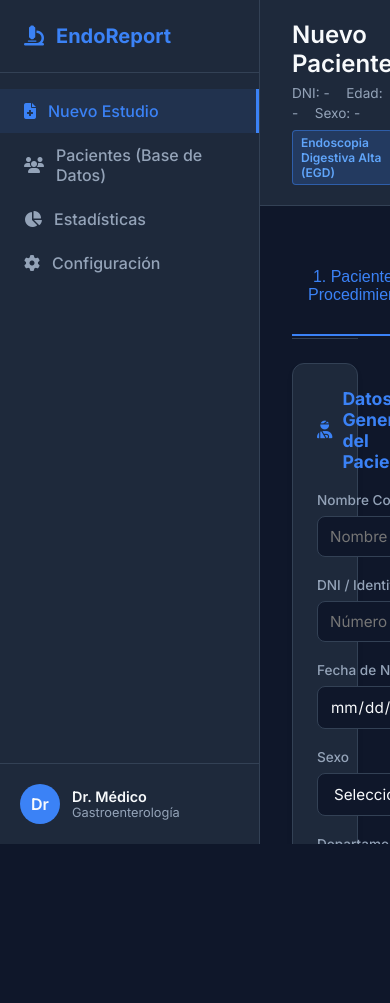
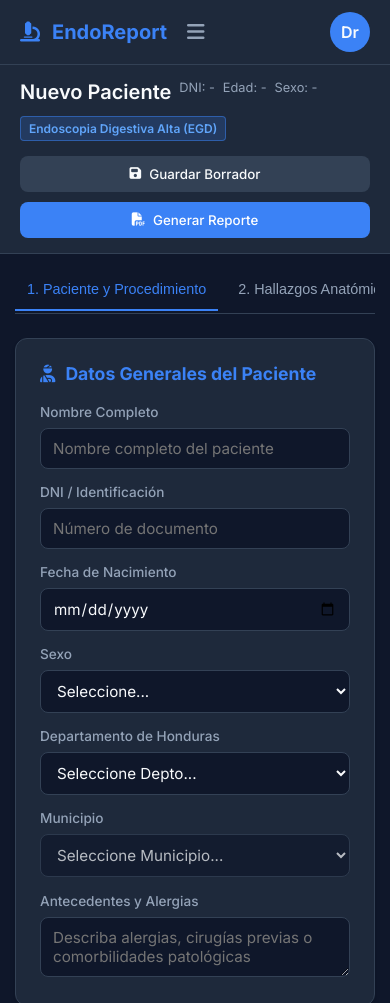
Before and after one commit to jomaperez60/AppEndoscopia, a plain HTML site: page index.html in a window 390 px wide. Shown: the top 1003 px of the page. Before the commit the page ends 844 px from the top, so only its background shows below. Drawn offline with Linux system fonts and the light colour scheme.

Commit message:
feat: Implement responsive design adjustments across the application and add a functional mobile navigation toggle.

```diff
--- a/app.js
+++ b/app.js
@@ -130,19 +130,40 @@ document.addEventListener('DOMContentLoaded', () => {
         });
     }
 
+    // Mobile Menu Toggle
+    const mobileMenuToggle = document.getElementById('mobile-menu-toggle');
+    const sideNav = document.querySelector('.sidebar nav');
+    if(mobileMenuToggle && sideNav) {
+        mobileMenuToggle.addEventListener('click', (e) => {
+            e.stopPropagation();
+            sideNav.classList.toggle('active');
+            const icon = mobileMenuToggle.querySelector('i');
+            if(sideNav.classList.contains('active')) {
+                icon.classList.replace('fa-bars', 'fa-times');
+            } else {
+                icon.classList.replace('fa-times', 'fa-bars');
+            }
+        });
+
+        // Close menu when clicking outside
+        document.addEventListener('click', (e) => {
+            if (sideNav.classList.contains('active') && !sideNav.contains(e.target) && e.target !== mobileMenuToggle) {
+                sideNav.classList.remove('active');
+                mobileMenuToggle.querySelector('i').classList.replace('fa-times', 'fa-bars');
+            }
+        });
+
+        // Close menu when clicking a nav item
+        sideNav.querySelectorAll('.nav-item').forEach(item => {
+            item.addEventListener('click', () => {
+                sideNav.classList.remove('active');
+                mobileMenuToggle.querySelector('i').classList.replace('fa-times', 'fa-bars');
+            });
+        });
+    }
+
     updateTopbar();
-
-    const planEl = document.getElementById('plan');
-    if(planEl) planEl.addEventListener('input', (e) => state.plan = e.target.value);
-
-    // Image Tagging System - Listeners for interactive diagram
-    const tagOverlay = document.getElementById('tag-overlay');
-    if(tagOverlay) {
-        tagOverlay.addEventListener('click', handleDiagramClick);
-    }
 });
-
-// --- View Switching Logic ---
 
 function switchMainView(view) {
     const newView = document.getElementById('dynamic-view');
--- a/index.html
+++ b/index.html
@@ -15,6 +15,7 @@
             <div class="logo">
                 <i class="fa-solid fa-microscope"></i>
                 <span>EndoReport</span>
+                <button id="mobile-menu-toggle" class="btn-icon"><i class="fa-solid fa-bars"></i></button>
             </div>
             <nav>
                 <a href="#" class="nav-item active" id="nav-new" onclick="resetForm()"><i class="fa-solid fa-file-medical"></i> <span>Nuevo Estudio</span></a>
--- a/styles.css
+++ b/styles.css
@@ -21,13 +21,23 @@ body {
     background-color: var(--bg-dark);
     color: var(--text-main);
     font-family: var(--font-sans);
-    height: 100vh;
-    overflow: hidden;
+    min-height: 100vh;
+    overflow-x: hidden;
 }
 
-#app-container { display: flex; height: 100vh; }
+#app-container {
+    display: flex;
+    min-height: 100vh;
+}
 
-.sidebar { width: 260px; background-color: var(--bg-card); border-right: 1px solid var(--border); display: flex; flex-direction: column; }
+.sidebar {
+    width: 260px;
+    background-color: var(--bg-card);
+    border-right: 1px solid var(--border);
+    display: flex;
+    flex-direction: column;
+    transition: all 0.3s ease;
+}
 .logo { padding: 24px; font-size: 1.25rem; font-weight: 700; display: flex; align-items: center; gap: 12px; color: var(--primary); border-bottom: 1px solid var(--border); }
 .sidebar nav { padding: 16px 0; flex: 1; }
 .nav-item { display: flex; align-items: center; gap: 12px; padding: 12px 24px; color: var(--text-muted); text-decoration: none; font-weight: 500; transition: all 0.2s ease; }
@@ -38,10 +48,30 @@ body {
 .info .name { display: block; font-weight: 600; font-size: 0.9rem; }
 .info .role { display: block; font-size: 0.8rem; color: var(--text-muted); }
 
-.main-content { flex: 1; display: flex; flex-direction: column; overflow-y: auto; }
-.topbar { padding: 20px 32px; background-color: var(--bg-card); border-bottom: 1px solid var(--border); display: flex; justify-content: space-between; align-items: center; }
-.patient-banner h2 { font-size: 1.5rem; margin-bottom: 4px; font-weight: 600; }
-.patient-info .tag { font-size: 0.85rem; color: var(--text-muted); margin-right: 12px; }
+.main-content {
+    flex: 1;
+    display: flex;
+    flex-direction: column;
+    min-width: 0;
+}
+.topbar {
+    padding: 16px 24px;
+    background-color: var(--bg-card);
+    border-bottom: 1px solid var(--border);
+    display: flex;
+    justify-content: space-between;
+    align-items: center;
+    flex-wrap: wrap;
+    gap: 15px;
+}
+.patient-banner {
+    display: flex;
+    flex-direction: column;
+    gap: 4px;
+}
+.patient-banner h2 { font-size: 1.25rem; margin-bottom: 0; font-weight: 600; }
+.patient-info { display: flex; flex-wrap: wrap; gap: 8px; }
+.patient-info .tag { font-size: 0.8rem; color: var(--text-muted); margin-right: 0; }
 .badge { display: inline-block; padding: 4px 8px; border-radius: 4px; font-size: 0.75rem; font-weight: 600; margin-top: 8px; }
 .badge.info { background-color: rgba(59, 130, 246, 0.2); color: #60a5fa; border: 1px solid rgba(59, 130, 246, 0.5); }
 
@@ -51,11 +81,50 @@ body {
 .btn-secondary { background-color: var(--secondary); color: var(--text-main); }
 .btn-secondary:hover { background-color: var(--secondary-hover); }
 .btn-outline { background-color: transparent; border: 1px solid var(--border); color: var(--text-main); }
-.btn-outline:hover { background-color: var(--secondary); border-color: var(--text-muted); }
+.btn-icon {
+    background: none;
+    border: none;
+    color: var(--text-muted);
+    font-size: 1.25rem;
+    cursor: pointer;
+    display: none;
+    padding: 8px;
+    border-radius: 50%;
+    transition: all 0.2s;
+}
+.btn-icon:hover {
+    background-color: rgba(255, 255, 255, 0.05);
+    color: var(--text-main);
+}
 
-.content-body { padding: 32px; max-width: 1200px; margin: 0 auto; width: 100%; }
-.tabs { display: flex; gap: 16px; margin-bottom: 24px; border-bottom: 1px solid var(--border); padding-bottom: 2px; }
-.tab { background: none; border: none; color: var(--text-muted); padding: 12px 16px; font-size: 1rem; font-weight: 500; cursor: pointer; border-bottom: 2px solid transparent; transition: all 0.2s; }
+.content-body {
+    padding: 24px;
+    max-width: 1400px;
+    margin: 0 auto;
+    width: 100%;
+}
+.tabs {
+    display: flex;
+    gap: 8px;
+    margin-bottom: 24px;
+    border-bottom: 1px solid var(--border);
+    padding-bottom: 2px;
+    overflow-x: auto;
+    scrollbar-width: none;
+}
+.tabs::-webkit-scrollbar { display: none; }
+.tab {
+    background: none;
+    border: none;
+    color: var(--text-muted);
+    padding: 12px 12px;
+    font-size: 0.9rem;
+    font-weight: 500;
+    cursor: pointer;
+    border-bottom: 2px solid transparent;
+    transition: all 0.2s;
+    white-space: nowrap;
+}
 .tab:hover { color: var(--text-main); }
 .tab.active { color: var(--primary); border-bottom-color: var(--primary); }
 
@@ -112,8 +181,25 @@ select:focus, input:focus, textarea:focus { border-color: var(--primary); }
 .mst-btn:hover { border-color: var(--primary); }
 .mst-btn.selected { background-color: rgba(59, 130, 246, 0.2); border-color: var(--primary); color: #60a5fa; font-weight: 500; }
 
+.image-workspace {
+    display: flex;
+    gap: 20px;
+    height: auto;
+    min-height: 600px;
+}
+
+#gi-diagram-container {
+    position: relative;
+    width: 100%;
+    height: 100%;
+    padding: 5px;
+    display: flex;
+    align-items: center;
+    justify-content: center;
+}
 .diagram-panel {
-    width: 400px;
+    flex: 1;
+    min-width: 300px;
     background: white;
     border-radius: var(--radius-md);
     position: relative;
@@ -123,8 +209,6 @@ select:focus, input:focus, textarea:focus { border-color: var(--primary); }
     border: 2px solid var(--border);
     overflow: hidden;
 }
-
-#gi-diagram-container { position: relative; width: 100%; height: 100%; padding: 5px; }
 #gi-diagram-img { width: 100%; height: 100%; object-fit: contain; display: block; }
 .finding-item { padding: 12px 16px; background-color: rgba(255, 255, 255, 0.03); border: 1px solid var(--border); border-radius: var(--radius-md); margin-bottom: 10px; display: flex; justify-content: space-between; align-items: center; }
 .finding-item .body p { font-size: 0.95rem; font-weight: 500; }
@@ -141,7 +225,6 @@ select:focus, input:focus, textarea:focus { border-color: var(--primary); }
 @keyframes fadeIn { from { opacity: 0; transform: translateY(-10px); } to { opacity: 1; transform: translateY(0); } }
 
 /* Image Workspace Styles (Workstation Mode) */
-.image-workspace { height: 600px; }
 
 .img-tile {
     background: var(--bg-dark);
@@ -233,3 +316,64 @@ select:focus, input:focus, textarea:focus { border-color: var(--primary); }
     font-size: 14px;
     pointer-events: none;
 }
+
+/* RESPONSIVE DESIGN */
+@media (max-width: 1024px) {
+    .sidebar { width: 220px; }
+    .image-workspace { height: auto; }
+    .diagram-panel { width: 100%; max-width: 500px; height: 500px; }
+}
+
+@media (max-width: 768px) {
+    #app-container { flex-direction: column; }
+    #mobile-menu-toggle { display: block; }
+    .sidebar {
+        width: 100%;
+        height: auto;
+        border-right: none;
+        border-bottom: 1px solid var(--border);
+        flex-direction: row;
+        justify-content: space-between;
+        align-items: center;
+        position: sticky;
+        top: 0;
+        z-index: 1000;
+    }
+    .logo { border-bottom: none; padding: 12px 20px; }
+    .sidebar nav {
+        display: none; /* In a real app, I'd add a toggle, but for now let's simplify */
+        position: absolute;
+        top: 60px;
+        left: 0;
+        width: 100%;
+        background: var(--bg-card);
+        z-index: 100;
+        border-bottom: 1px solid var(--border);
+    }
+    .sidebar nav.active { display: block; }
+    .user-profile { border-top: none; padding: 12px 20px; }
+    .user-profile .info { display: none; }
+
+    .topbar { padding: 15px 20px; }
+    .content-body { padding: 15px; }
+
+    .form-grid { grid-template-columns: 1fr; gap: 15px; }
+
+    .image-workspace { flex-direction: column; height: auto; }
+    .gallery-grid { height: 400px; }
+    .labels-sidebar { width: 100% !important; flex-direction: row !important; flex-wrap: wrap; gap: 8px; }
+    .labels-sidebar button { flex: 1; min-width: 100px; }
+    .labels-sidebar input { flex: 1; min-width: 150px; }
+
+    .diagram-panel { width: 100%; height: 400px; margin-top: 15px; }
+
+    .modal-content { width: 95%; max-height: 95vh; }
+    .report-modal-content { width: 95%; }
+    .btn { width: 100%; justify-content: center; }
+    .actions { width: 100%; display: flex; flex-direction: column; gap: 10px; }
+}
+
+@media (min-width: 1600px) {
+    .content-body { max-width: 1500px; }
+    .form-grid { grid-template-columns: repeat(4, 1fr); }
+}
```
